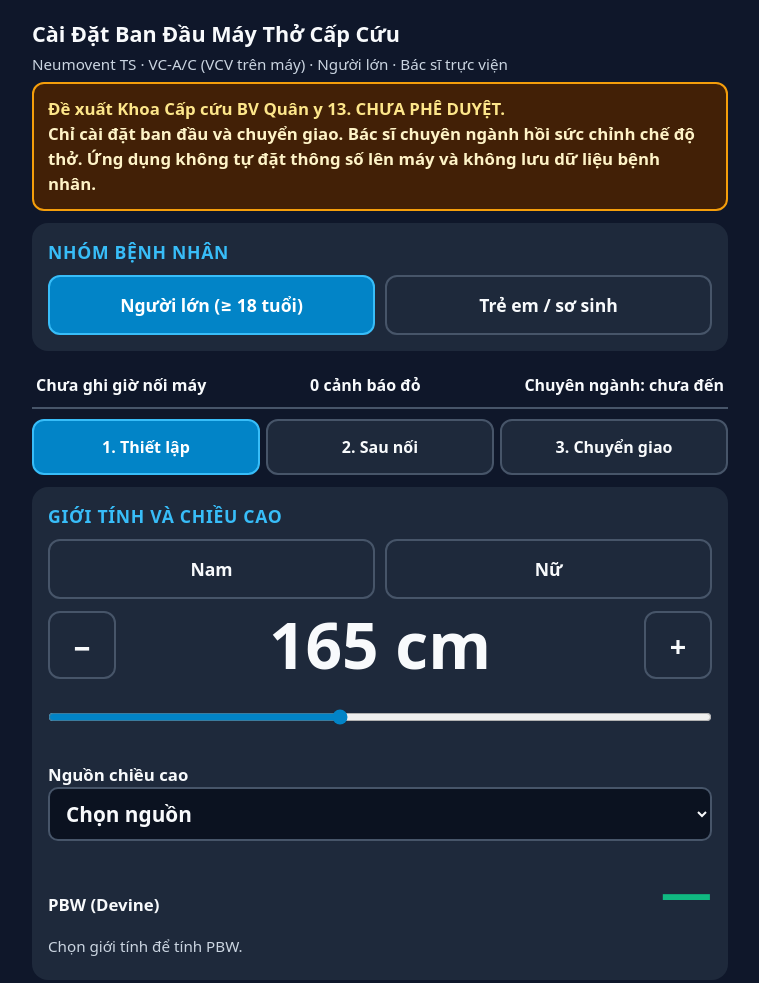
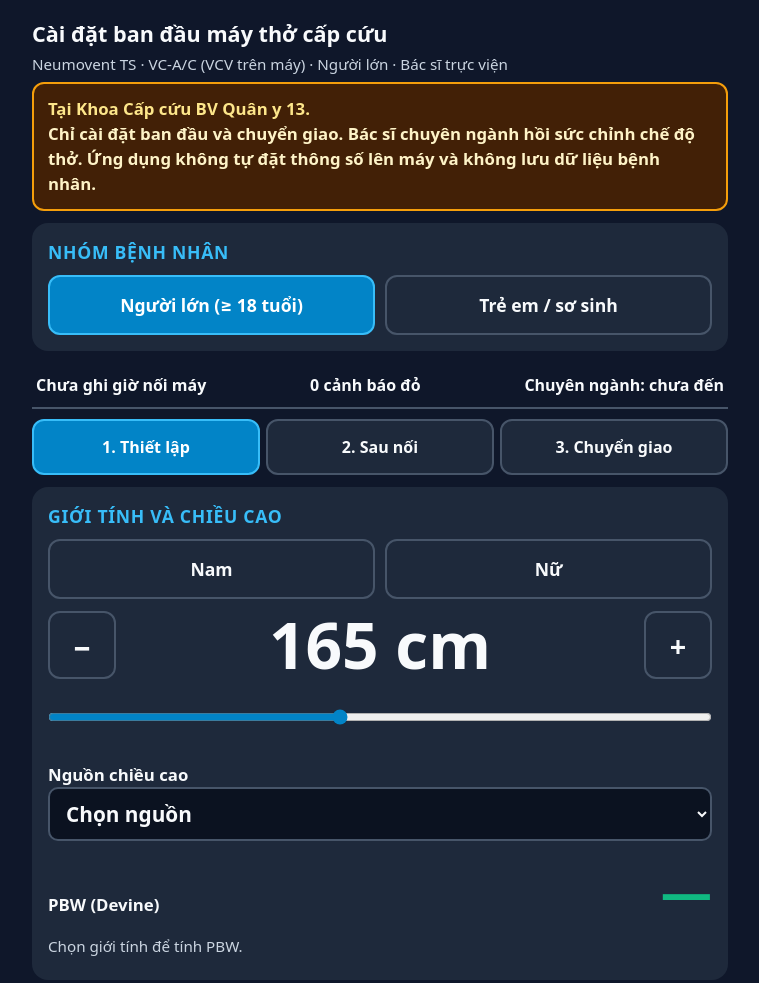
Before and after one commit to drvietcanh/maytho, a plain HTML site: page index.html in a window 1280 px wide. Shown: the top 983 px of the page, without its empty margins (260-1019 px from the left). Drawn offline with Linux system fonts and the light colour scheme.

Commit message:
Update index.html

```diff
--- a/index.html
+++ b/index.html
@@ -4,7 +4,7 @@
 <meta charset="UTF-8">
 <meta name="viewport" content="width=device-width, initial-scale=1, viewport-fit=cover">
 <meta name="theme-color" content="#0f172a">
-<meta name="description" content="Hỗ trợ bác sĩ trực cài đặt ban đầu máy thở TECME Neumovent TS cho người lớn và chuyển giao chuyên khoa. Chưa phê duyệt.">
+<meta name="description" content="Hỗ trợ bác sĩ trực cài đặt ban đầu máy thở TECME Neumovent TS cho người lớn.">
 <meta name="mobile-web-app-capable" content="yes">
 <meta name="apple-mobile-web-app-capable" content="yes">
 <meta name="apple-mobile-web-app-status-bar-style" content="black-translucent">
@@ -130,12 +130,12 @@
 <div class="wrap">
 
   <header>
-    <h1>Cài Đặt Ban Đầu Máy Thở Cấp Cứu</h1>
+    <h1>Cài đặt ban đầu máy thở cấp cứu</h1>
     <p class="muted small">Neumovent TS · VC-A/C (VCV trên máy) · Người lớn · Bác sĩ trực viện</p>
   </header>
 
   <div class="banner" role="note">
-    <strong>Đề xuất Khoa Cấp cứu BV Quân y 13. CHƯA PHÊ DUYỆT.</strong><br>
+    <strong>Tại Khoa Cấp cứu BV Quân y 13.</strong><br>
     Chỉ cài đặt ban đầu và chuyển giao. Bác sĩ chuyên ngành hồi sức chỉnh chế độ thở. Ứng dụng không tự đặt thông số lên máy và không lưu dữ liệu bệnh nhân.
   </div>
 
```
